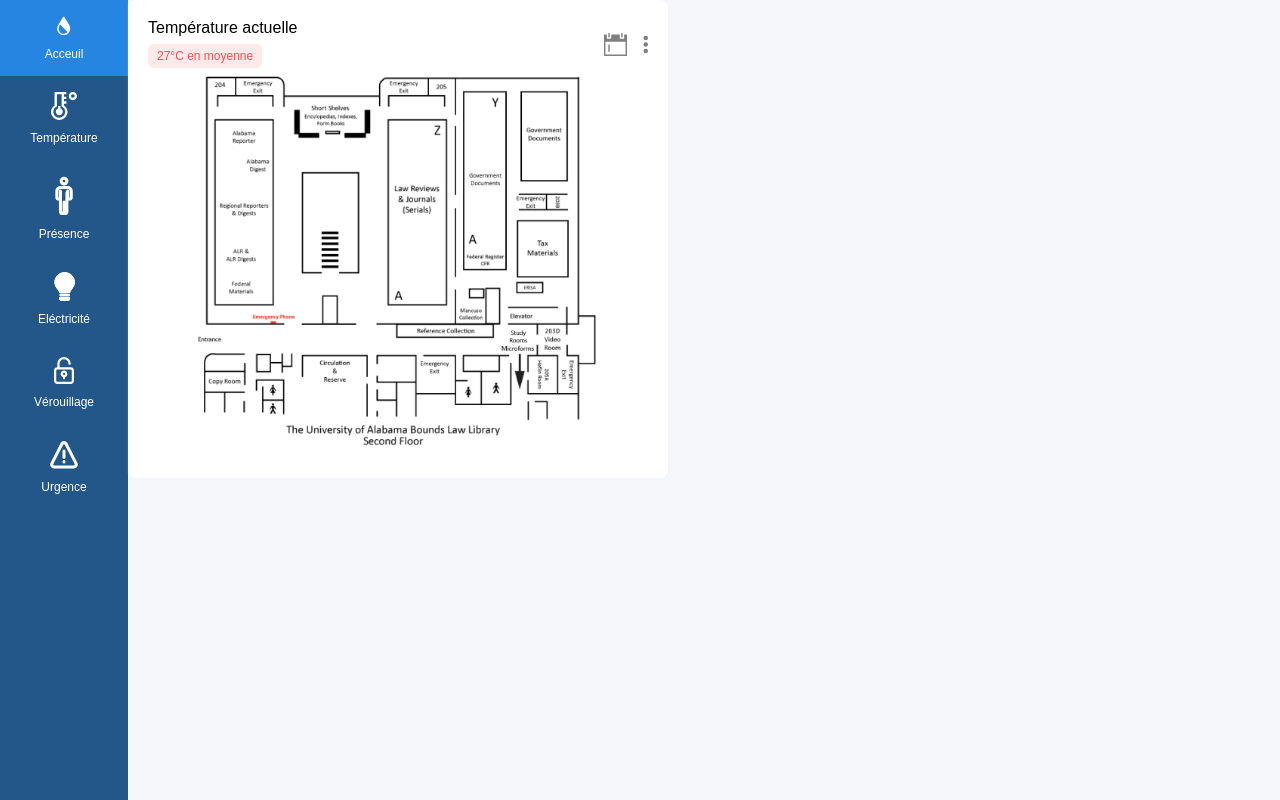
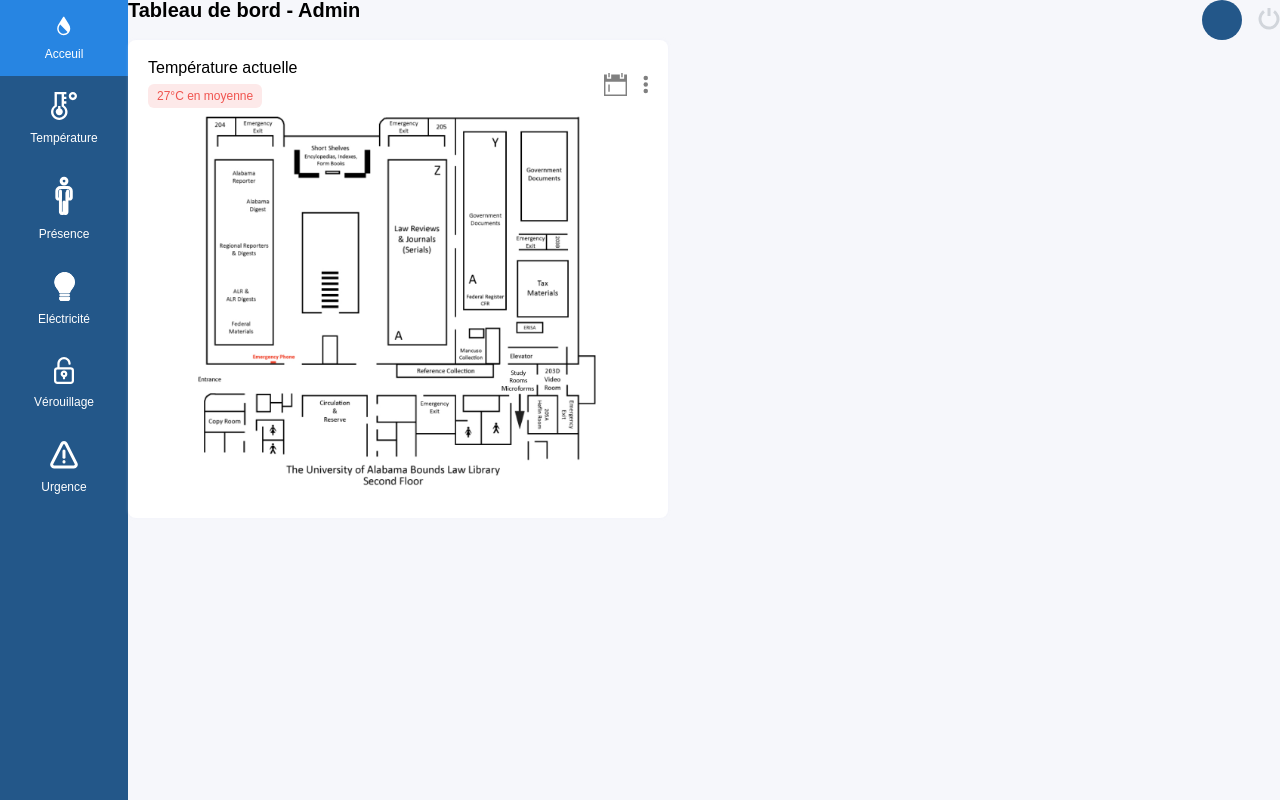
Before and after one commit to MaeWolff/iot-zeta-luti-frontend, a React (Create React App) app: page / in a window 1280 px wide. Built offline with nearby package versions, Linux system fonts and the light colour scheme; no server answers; sample sign-in values are in the browser's storage.

Commit message:
add header with logout button

```diff
--- /dev/null
+++ b/src/assets/svg/Logout.tsx
@@ -0,0 +1,19 @@
+import React from "react";
+
+export default function Logout() {
+  return (
+    <svg
+      width="22"
+      height="22"
+      viewBox="0 0 22 22"
+      fill="none"
+      xmlns="http://www.w3.org/2000/svg"
+    >
+      <path
+        d="M5.99304 3.52C5.50521 3.84702 5.05039 4.22079 4.63504 4.636C3.32353 5.94792 2.44946 7.63305 2.13242 9.4608C1.81538 11.2885 2.07087 13.1696 2.86393 14.8466C3.65699 16.5236 4.94886 17.9145 6.56278 18.8291C8.17669 19.7437 10.0338 20.1372 11.8799 19.9558C13.7261 19.7745 15.4711 19.0271 16.8762 17.8159C18.2813 16.6047 19.2777 14.989 19.7293 13.1897C20.1808 11.3905 20.0654 9.49565 19.3987 7.76454C18.7321 6.03343 17.5468 4.55061 16.005 3.519M10.999 0V8V0Z"
+        stroke="#D1D5DB"
+        stroke-width="3"
+      />
+    </svg>
+  );
+}
--- a/src/layouts/MainLayout.tsx
+++ b/src/layouts/MainLayout.tsx
@@ -2,11 +2,54 @@
 import styled from "styled-components";
 import Menu from "../components/Menu";
 import { useLocation } from "react-router-dom";
+import { useUser } from "../common/hooks/useUser";
+import Spacer from "../components/Spacer";
+import Logout from "../assets/svg/Logout";
 
 const Container = styled.main<{ withMenu?: boolean }>`
   display: grid;
   grid-template-columns: ${({ withMenu }) => (withMenu ? "10% auto" : "1fr")};
   height: 100%;
+`;
+
+const TextBold = styled.h1`
+  font-size: 1.25rem;
+  font-weight: bold;
+`;
+
+const Header = styled.div`
+  display: flex;
+  justify-content: space-between;
+  flex-direction: row;
+  width: 100%;
+`;
+
+const Profile = styled.div`
+  display: flex;
+  align-items: center;
+  justify-content: center;
+  width: 2.5em;
+  height: 2.5em;
+  border-radius: 50%;
+  background-color: ${({ theme }) => theme.colors.primary};
+  color: white;
+`;
+
+const FlexRow = styled.div`
+  display: flex;
+  align-items: center;
+  justify-content: center;
+  flex-direction: row;
+`;
+
+const InteractiveWrapper = styled.button`
+  background: none;
+  color: inherit;
+  border: none;
+  padding: 0;
+  font: inherit;
+  cursor: pointer;
+  outline: inherit;
 `;
 
 type MainLayoutProps = {
@@ -15,15 +58,48 @@
 
 export default function MainLayout({ children }: MainLayoutProps) {
   const location = useLocation();
+  const { user } = useUser();
 
   // NOTE: add the paths where we don't want to display the menu
   const pathWithoutMenu = ["/signin"];
   const isMenuDisplayed = !pathWithoutMenu.includes(location.pathname);
 
+  const firstLetterOfEmail = user?.email.charAt(0).toUpperCase();
+
+  function handleLogout() {
+    // axios.get(`${apiHost}/auth/logout`);
+    localStorage.removeItem("userToken");
+
+    window.location.reload();
+  }
+
   return (
     <Container withMenu={isMenuDisplayed}>
       {isMenuDisplayed && <Menu />}
-      {children}
+
+      <div>
+        {isMenuDisplayed && (
+          <Header>
+            <TextBold>Tableau de bord - Admin</TextBold>
+
+            <FlexRow>
+              <p>{user?.email}</p>
+
+              <Spacer axis="horizontal" size={1} />
+
+              <Profile>{firstLetterOfEmail}</Profile>
+
+              <Spacer axis="horizontal" size={1} />
+
+              <InteractiveWrapper onClick={handleLogout}>
+                <Logout />
+              </InteractiveWrapper>
+            </FlexRow>
+          </Header>
+        )}
+
+        {children}
+      </div>
     </Container>
   );
 }
--- a/src/pages/HomePage.tsx
+++ b/src/pages/HomePage.tsx
@@ -2,21 +2,14 @@
 import MapTemp from "../assets/map-temp.jpg";
 
 import AuthenticatedRoute from "../layouts/AuthenticatedRoute";
-import { useUser } from "../common/hooks/useUser";
-
 
 export default function HomePage() {
-  const { user } = useUser();
-
   return (
     <AuthenticatedRoute>
       <div>
-        <p>{user?.email}</p>
-        <Card title='Température actuelle' label="27°C en moyenne" isCalendar>
-        <img src={MapTemp} alt="mapTemp"/>
-      </Card>
-
-
+        <Card title="Température actuelle" label="27°C en moyenne" isCalendar>
+          <img src={MapTemp} alt="mapTemp" />
+        </Card>
       </div>
     </AuthenticatedRoute>
   );
```
